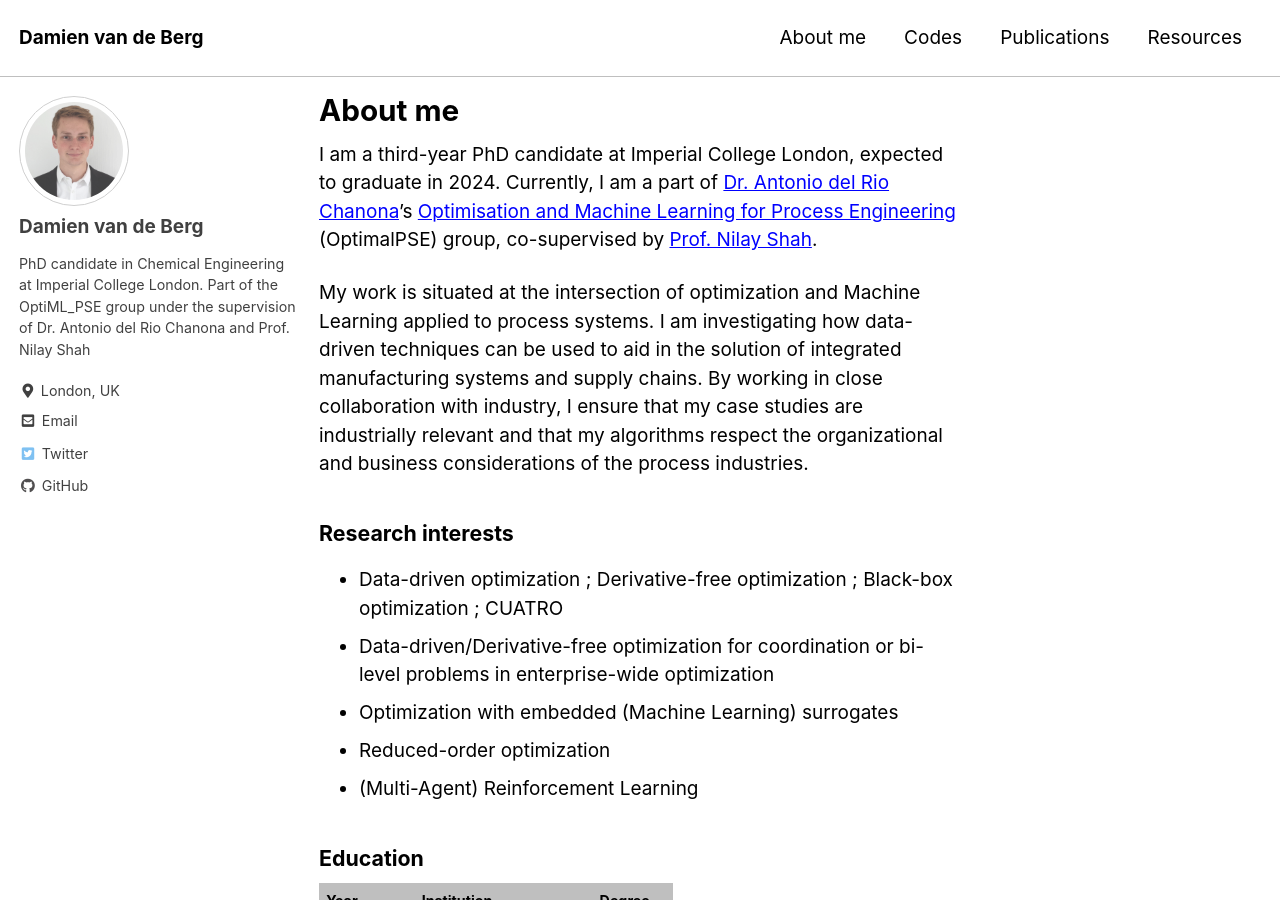
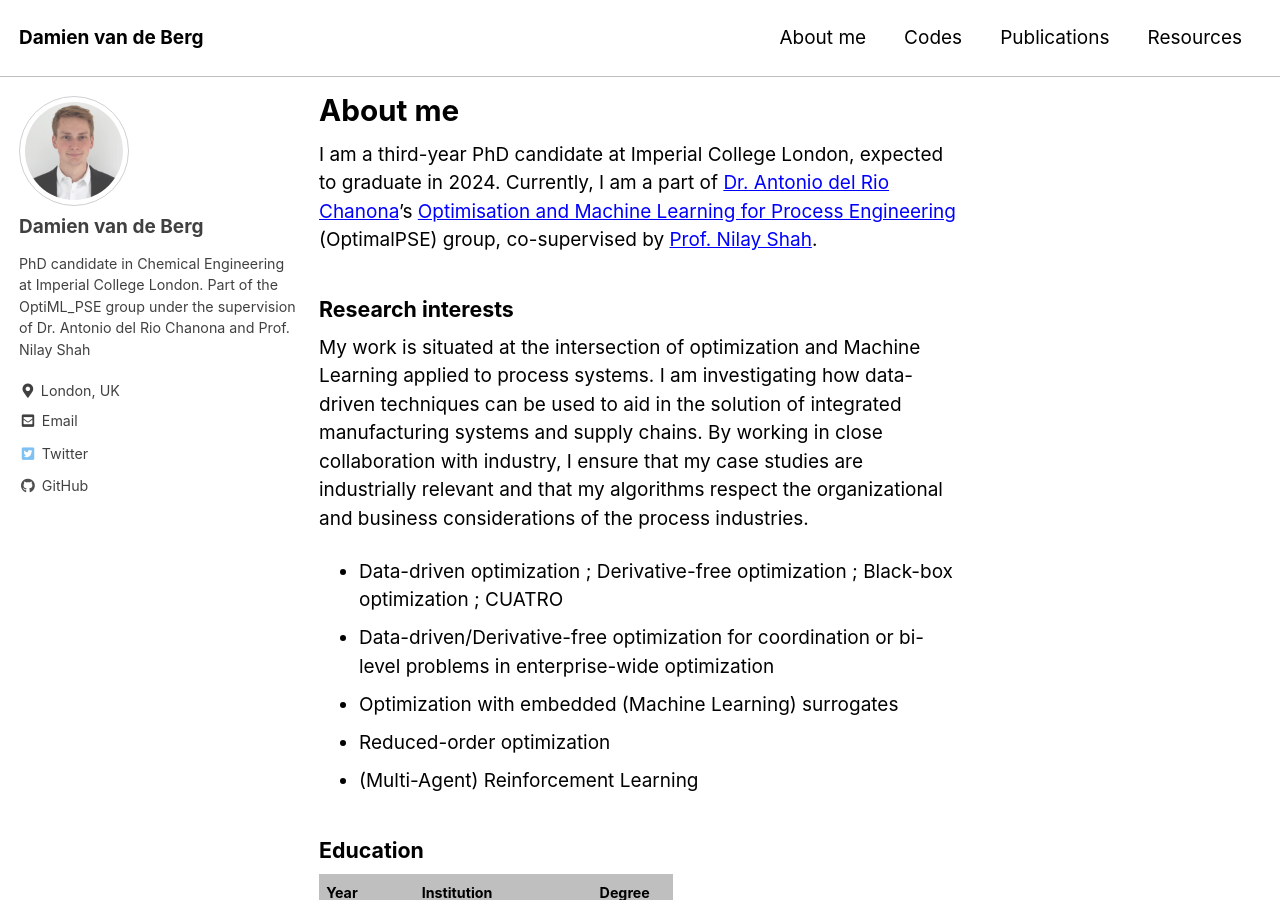
Before and after one commit to dv516/dv516.github.io, a Jekyll site: the page built from about.md, in a window 1280 px wide and 900 px high. Built offline with Jekyll 4.4.1, drawn with Linux system fonts in a browser that asks for light colours; cached includes are drawn as plain includes.

```diff
--- a/about.md
+++ b/about.md
@@ -7,9 +7,9 @@ header: "About me"
 I am a third-year PhD candidate at Imperial College London, expected to graduate in 2024.
 Currently, I am a part of [Dr. Antonio del Rio Chanona](https://www.imperial.ac.uk/people/a.del-rio-chanona)'s [Optimisation and Machine Learning for Process Engineering](https://www.imperial.ac.uk/optimisation-and-machine-learning-for-process-engineering/about-us/) (OptimalPSE) group, co-supervised by [Prof. Nilay Shah](https://www.imperial.ac.uk/people/n.shah).
 
+### Research interests
+
 My work is situated at the intersection of optimization and Machine Learning applied to process systems. I am investigating how data-driven techniques can be used to aid in the solution of integrated manufacturing systems and supply chains. By working in close collaboration with industry, I ensure that my case studies are industrially relevant and that my algorithms respect the organizational and business considerations of the process industries.
-
-### Research interests
 
 - Data-driven optimization ; Derivative-free optimization ; Black-box optimization ; CUATRO
 - Data-driven/Derivative-free optimization for coordination or bi-level problems in enterprise-wide optimization
```
